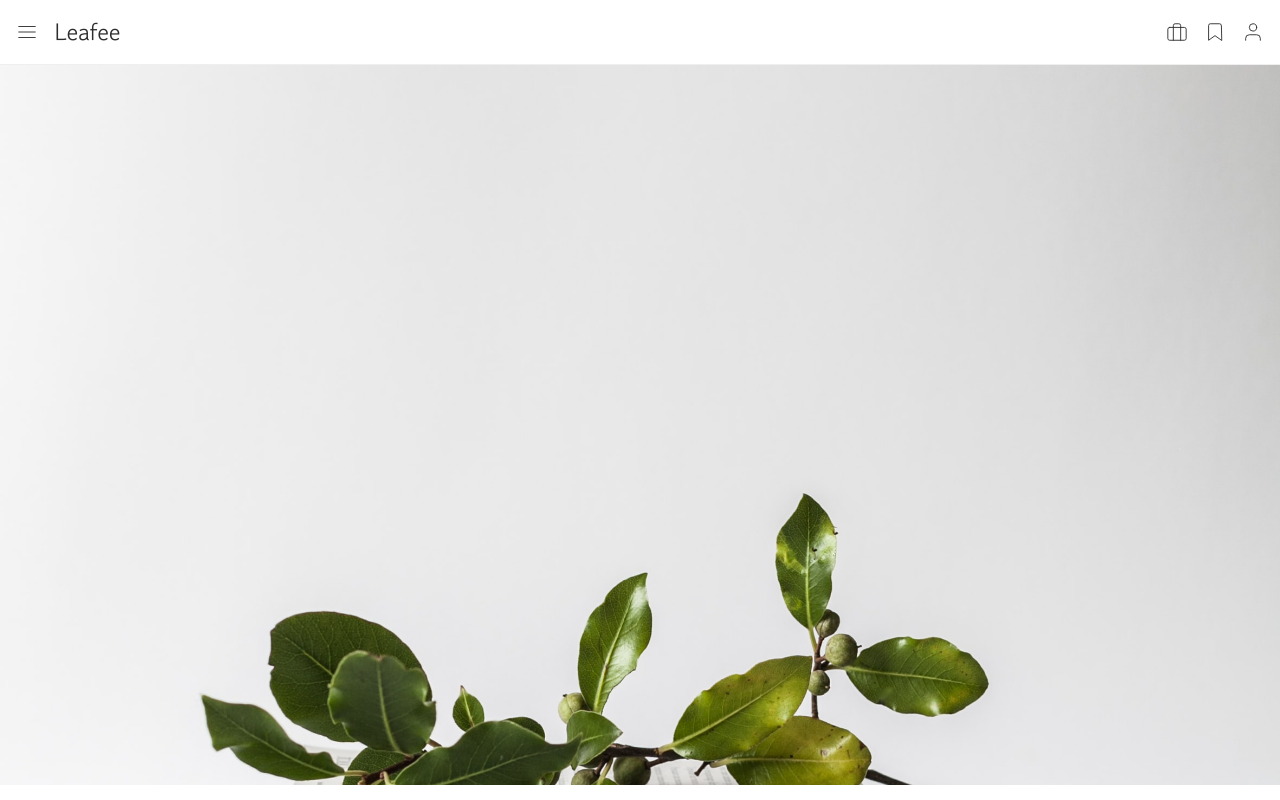
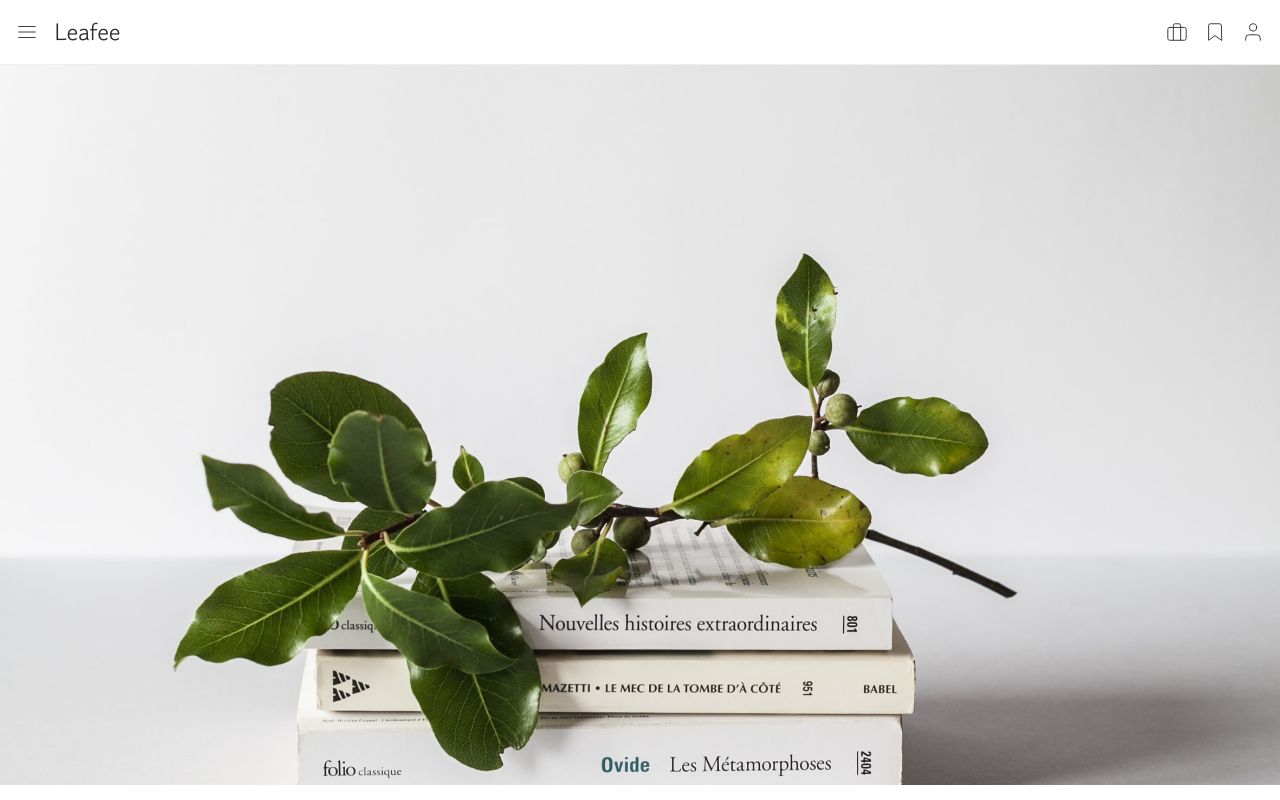
Before and after one commit to sweeetlatte/minimal-ecommerce, a React (Create React App) app: page / in a window 1280 px wide. Shown: the top 800 px of the page. Built offline with nearby package versions, Linux system fonts and the light colour scheme; the HTML template or start-up script is replaced by a standard one.

Commit message:
style: add object-position for product image

```diff
--- a/src/pages/ProductDetail/index.tsx
+++ b/src/pages/ProductDetail/index.tsx
@@ -25,7 +25,12 @@ export default function ProductDetail() {
           sx={{
             flexBasis: { xl: '55%' },
             height: { xs: '90vh', xl: '100%' },
-            '> img': { width: '100%', height: '100%', objectFit: 'cover' },
+            '> img': {
+              width: '100%',
+              height: '100%',
+              objectFit: 'cover',
+              objectPosition: '40% 70%',
+            },
           }}
         >
           <img src={product} alt='' />
```
